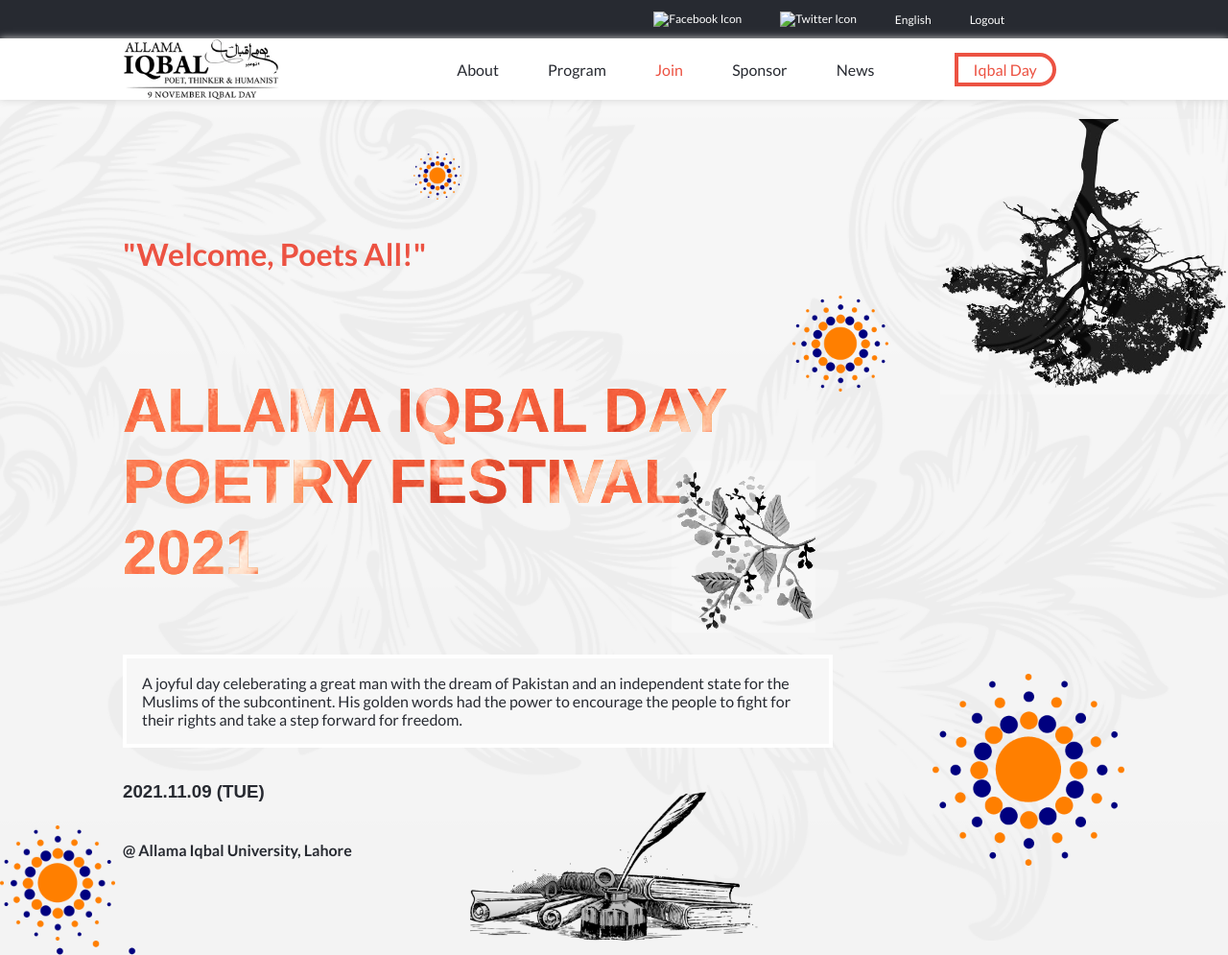
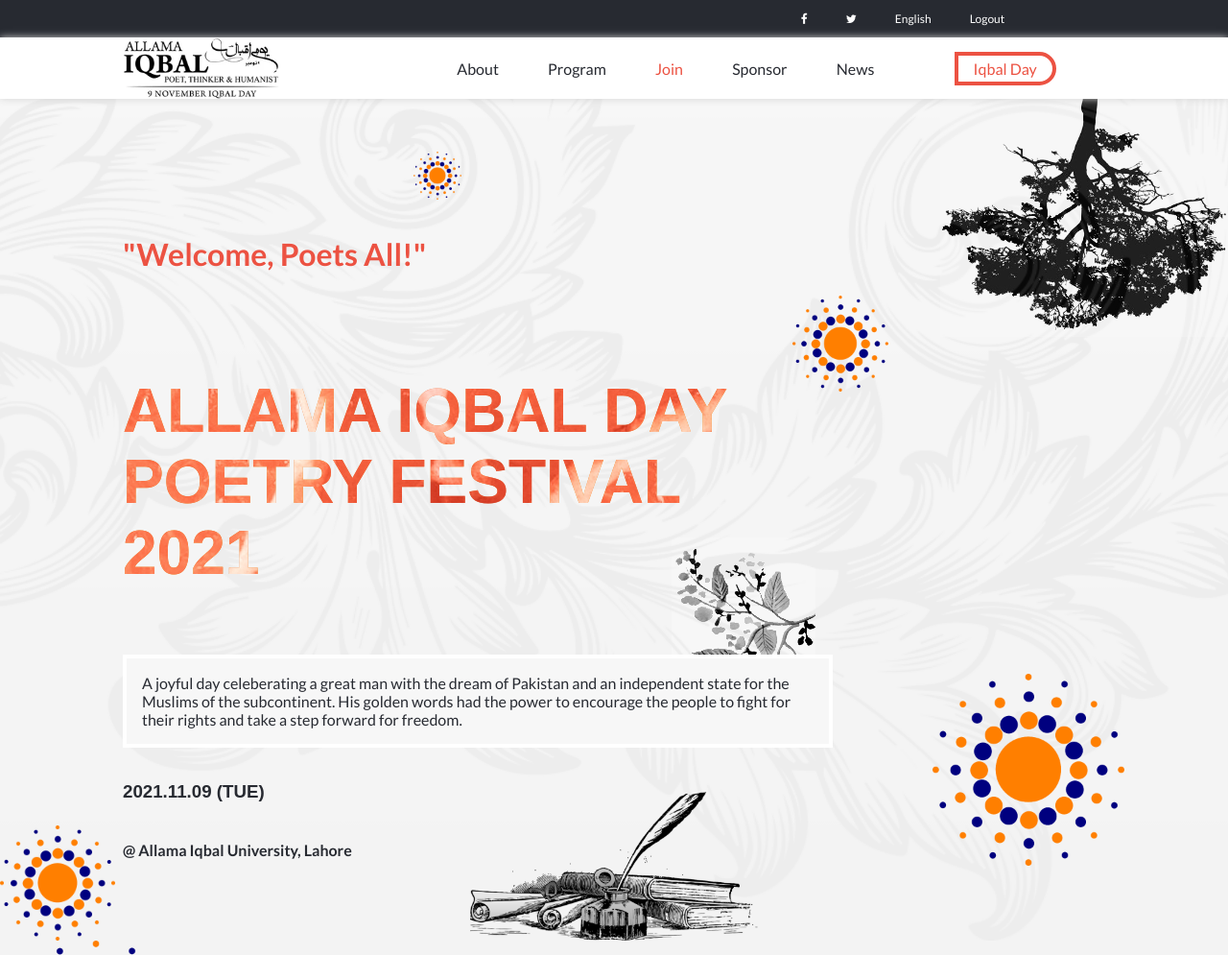
Before and after one commit to qwibbler/Capstone-Portal, a website: page index.html in a window 1280 px wide. Shown: the top 995 px of the page at 96% size. Drawn offline with Linux system fonts and the light colour scheme; a web font is replaced by a local one.

Commit message:
Update screenshots and fix minor problems

```diff
--- a/index.html
+++ b/index.html
@@ -13,6 +13,7 @@
   <!-- <link href="https://cdn.jsdelivr.net/npm/bootstrap@5.1.3/dist/css/bootstrap.min.css" rel="stylesheet"
     integrity="sha384-1BmE4kWBq78iYhFldvKuhfTAU6auU8tT94WrHftjDbrCEXSU1oBoqyl2QvZ6jIW3" crossorigin="anonymous"> -->
   <link rel="stylesheet" href="styles.css?v=1.0">
+  <link rel="stylesheet" href="https://cdnjs.cloudflare.com/ajax/libs/font-awesome/4.7.0/css/font-awesome.min.css">
 
   <link href="http://fonts.cdnfonts.com/css/cocogoose" rel="stylesheet">
   <link rel="preconnect" href="https://fonts.googleapis.com">
@@ -28,8 +29,8 @@
       <div class="bothnav">
         <div class="social desktop">
           <ul>
-            <li><img src="#" alt="Facebook Icon"></li>
-            <li><img src="#" alt="Twitter Icon"></li>
+            <li><a href="#" class="fa fa-facebook"></a></li>
+            <li><a href="#" class="fa fa-twitter"></a></li>
             <li><a href="#" class="language">English</a></li>
             <li><a href="#" class="login">Logout</a></li>
           </ul>
--- a/scripts.js
+++ b/scripts.js
@@ -7,7 +7,7 @@
 const mobileFeatures = 2; // Number of features to show by default
 const moreBtn = document.querySelector('#more')
 let togglerMoreBtn = 'More'; // Less shown by default, button says more
-const offset = 8;
+const offset = 100;
 
 // Open Navbar
 function openNav() {
--- a/styles.css
+++ b/styles.css
@@ -318,6 +318,11 @@
     margin-right: 1rem;
   }
 
+  .fa {
+    color: #fff;
+    background-color: transparent;
+  }
+
   .social a {
     color: white;
   }
@@ -364,7 +369,7 @@
     flex-direction: column;
     justify-content: center;
     padding: 12rem 20vw 4rem 10vw;
-    background-position: 35% 17%, 70% 35%, 90% 90%, 0% 100%, 0 0, 700px 60%, center 0, center bottom, 100% 124px;
+    background-position: 35% 17%, 70% 35%, 90% 90%, 0% 100%, 0 0, 700px 70%, center 0, center bottom, 100% 4rem;
     background-size: 50px, 100px, 200px, 120px, cover, 150px, cover, 300px, 300px;
     transition: all ease-in 0.5s;
   }
```
Also changed, not shown: Screenshot_D1_Desktop.png, Screenshot_D1_Mobile.png.
